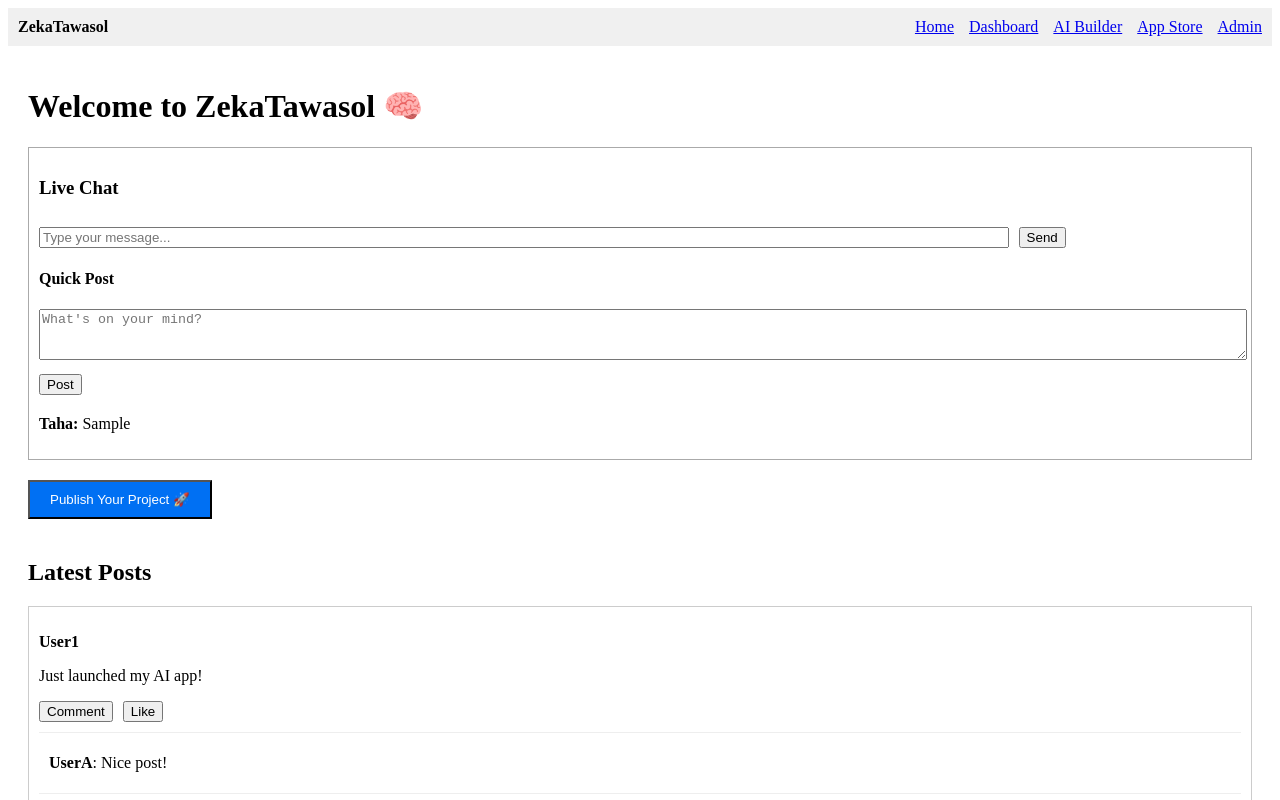
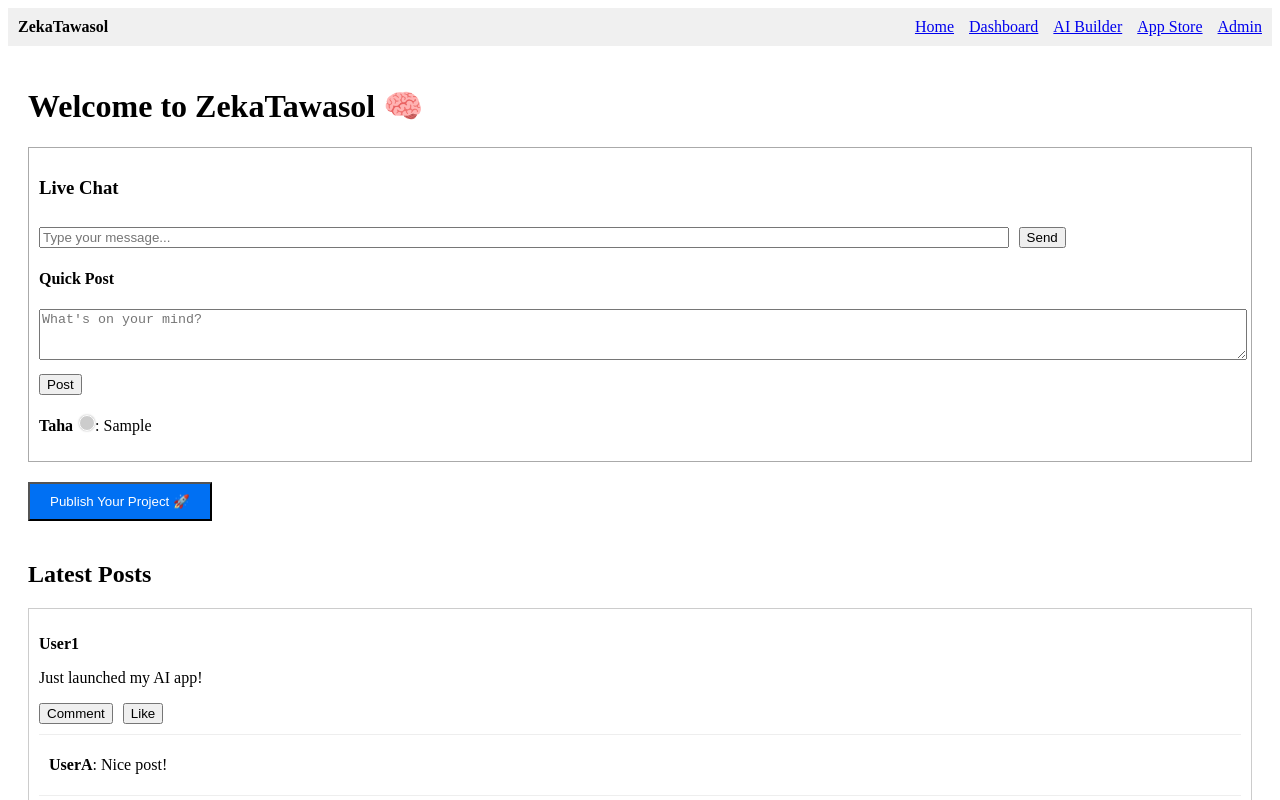
Before and after one commit to LxxLxxc/zeka-tawasol, a Next.js app: page / in a window 1280 px wide. Both pictures are taken after typing "Sample" into the empty fields and a click on the button "Post". Shown: the top 800 px of the page. Built offline with nearby package versions, Linux system fonts and the light colour scheme.

Commit message:
Update ChatBox.js

```diff
--- a/components/ChatBox.js
+++ b/components/ChatBox.js
@@ -1,5 +1,6 @@
 import { useState } from 'react';
 import NewPost from './NewPost';
+import VerifiedBadge from './VerifiedBadge';
 
 export default function ChatBox() {
   const [message, setMessage] = useState('');
@@ -8,7 +9,7 @@ export default function ChatBox() {
 
   const sendMessage = () => {
     if (message.trim()) {
-      setChat([...chat, { sender: 'You', text: message }]);
+      setChat([...chat, { sender: 'You', role: 'admin', text: message }]);
       setMessage('');
     }
   };
@@ -22,7 +23,10 @@ export default function ChatBox() {
       <h3>Live Chat</h3>
       <div style={{ maxHeight: '150px', overflowY: 'auto', marginBottom: '10px' }}>
         {chat.map((msg, index) => (
-          <p key={index}><strong>{msg.sender}:</strong> {msg.text}</p>
+          <p key={index}>
+            <strong>{msg.sender}</strong>
+            <VerifiedBadge role={msg.role} />: {msg.text}
+          </p>
         ))}
       </div>
       <input
@@ -38,7 +42,10 @@ export default function ChatBox() {
         <h4>Quick Post</h4>
         <NewPost onPost={addPost} />
         {posts.map((post, index) => (
-          <p key={index}><strong>{post.author}:</strong> {post.content}</p>
+          <p key={index}>
+            <strong>{post.author}</strong>
+            <VerifiedBadge role={post.role} />: {post.content}
+          </p>
         ))}
       </div>
     </div>
```
